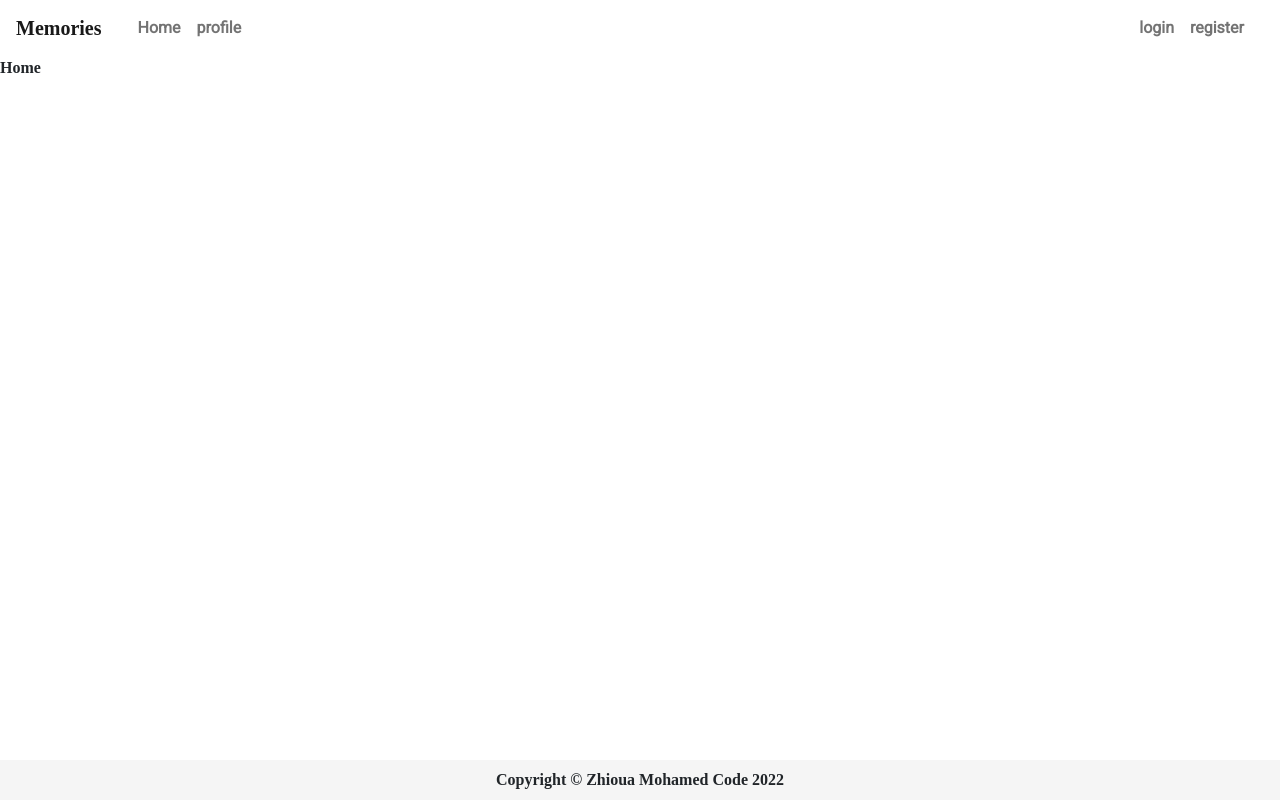
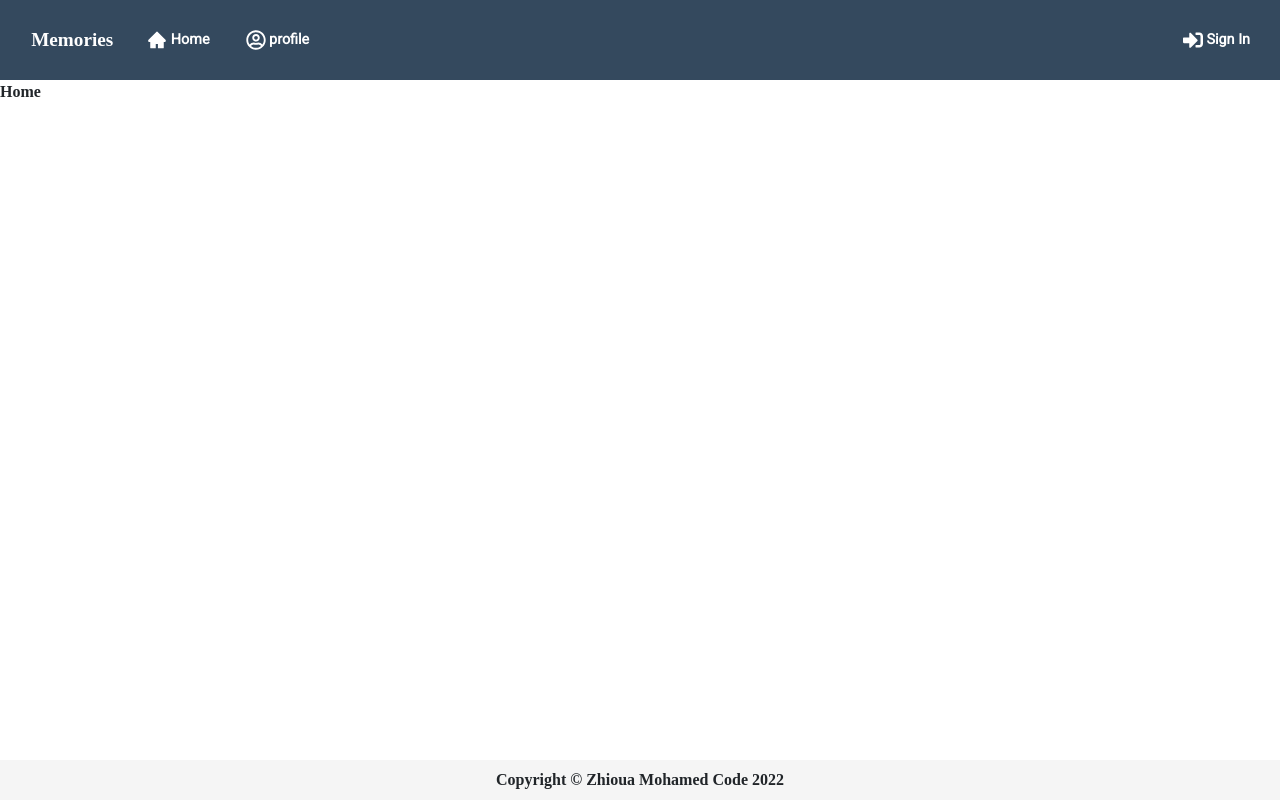
Before and after one commit to mohamedzhioua/ZiwiBook, a React (Create React App) app in the folder client/: page / in a window 1280 px wide. Built offline with nearby package versions, Linux system fonts and the light colour scheme; a web font is replaced by a local one.

Commit message:
adding style to the navbar

```diff
--- a/client/package.json
+++ b/client/package.json
@@ -10,6 +10,7 @@
     "react": "^18.2.0",
     "react-bootstrap": "^2.7.0",
     "react-dom": "^18.2.0",
+    "react-icons": "^4.7.1",
     "react-router-dom": "^6.5.0",
     "react-scripts": "5.0.1",
     "web-vitals": "^2.1.4"
--- a/client/src/App.js
+++ b/client/src/App.js
@@ -7,12 +7,10 @@ import { Footer } from "./layouts/Footer/Footer";
 function App() {
   return (
     <BrowserRouter>
-    <div >
-      <Header/>
+       <Header/>
       <Router/>
       <Footer/>
-     </div>
-    </BrowserRouter>
+     </BrowserRouter>
   );
 }
 
--- a/client/src/layouts/Footer/Footer.js
+++ b/client/src/layouts/Footer/Footer.js
@@ -1,5 +1,5 @@
 import React from 'react'
-import "./Footer.css"
+import "./index.css"
 export const Footer = () => {
      const year = new Date().getFullYear();
 
--- a/client/src/layouts/Header/Header.css
+++ /dev/null
@@ -1,7 +0,0 @@
-.link {
-  font-family: "Roboto", sans-serif;
-}
-Nav {
-  margin-left: 1em;
-  margin-right: 1em;
-}
--- a/client/src/layouts/Header/Header.js
+++ b/client/src/layouts/Header/Header.js
@@ -1,29 +1,40 @@
-import React from "react";
+import React, { useState } from "react";
 import { Container, Nav, Navbar } from "react-bootstrap";
 import { Link } from "react-router-dom";
-import "./Header.css";
+import "./index.css";
+import { FaSignInAlt, FaUserCircle, FaRegUserCircle } from "react-icons/fa";
+import { AiOutlineHome, AiFillHome } from "react-icons/ai";
 
 function Header() {
+  const [click, setClick] = useState(false);
+  const handleClick = () => setClick(!click);
   return (
-    <Navbar bg="white" expand="lg">
-      <Navbar.Brand>Memories</Navbar.Brand>
+    <Navbar className="Navbar" expand="lg">
       <Container fluid>
+        <Navbar.Brand className="Nav-Brand">Memories</Navbar.Brand>
         <Navbar.Toggle aria-controls="basic-navbar-nav" />
-        <Navbar.Collapse>
+        <Navbar.Collapse className="hamburger" id="basic-navbar-nav">
           <Nav className="me-auto">
-            <Nav.Link as={Link} to="/" className="link">
-              Home
+            <Nav.Link
+              className="Nav-link"
+              as={Link}
+              to="/"
+              onClick={handleClick}
+            >
+              {click ? <AiOutlineHome size={20} /> : <AiFillHome size={20}/>} Home
             </Nav.Link>
-            <Nav.Link as={Link} to="/profile" className="link">
-              profile
+            <Nav.Link
+              className="Nav-link"
+              as={Link}
+              to="/profile"
+              onClick={handleClick}
+            >
+              {click ? <FaUserCircle size={20}/> : <FaRegUserCircle size={20} />} profile
             </Nav.Link>
           </Nav>
           <Nav className="ms-auto">
-            <Nav.Link as={Link} to="/login" className="link">
-              login
-            </Nav.Link>
-            <Nav.Link as={Link} to="/register" className="link">
-              register
+            <Nav.Link className="Nav-link" as={Link} to="/login">
+              <FaSignInAlt size={20} /> Sign In
             </Nav.Link>
           </Nav>
         </Navbar.Collapse>
--- /dev/null
+++ b/client/src/layouts/Header/index.css
@@ -0,0 +1,32 @@
+.Navbar {
+  background-color: #34495e;
+  height: 80px;
+  width: 100%;
+  top: 0;
+  left: 0;
+}
+
+.Navbar .Nav-link {
+  font-family: "Roboto", sans-serif;
+  font-size: 0.9em;
+
+  color: white !important;
+  margin: 0 10px; /* adding space between navbar items */
+}
+.Navbar .Nav-link:hover {
+  border-bottom: 2px solid white;
+  color: #11b08f !important;
+}
+
+.Navbar .Nav-Brand {
+  color: white;
+  font-size: larger;
+  margin-left: 1em;
+}
+.Navbar .Nav-Brand:hover {
+  color: white;
+}
+
+.Navbar .hamburger {
+  background-color: #34495e;
+}
```
Also changed, not shown: client/src/layouts/Footer/index.css (renamed from client/src/layouts/Footer/Footer.css), 1 other file (tests, documents, lock files or other folders).
